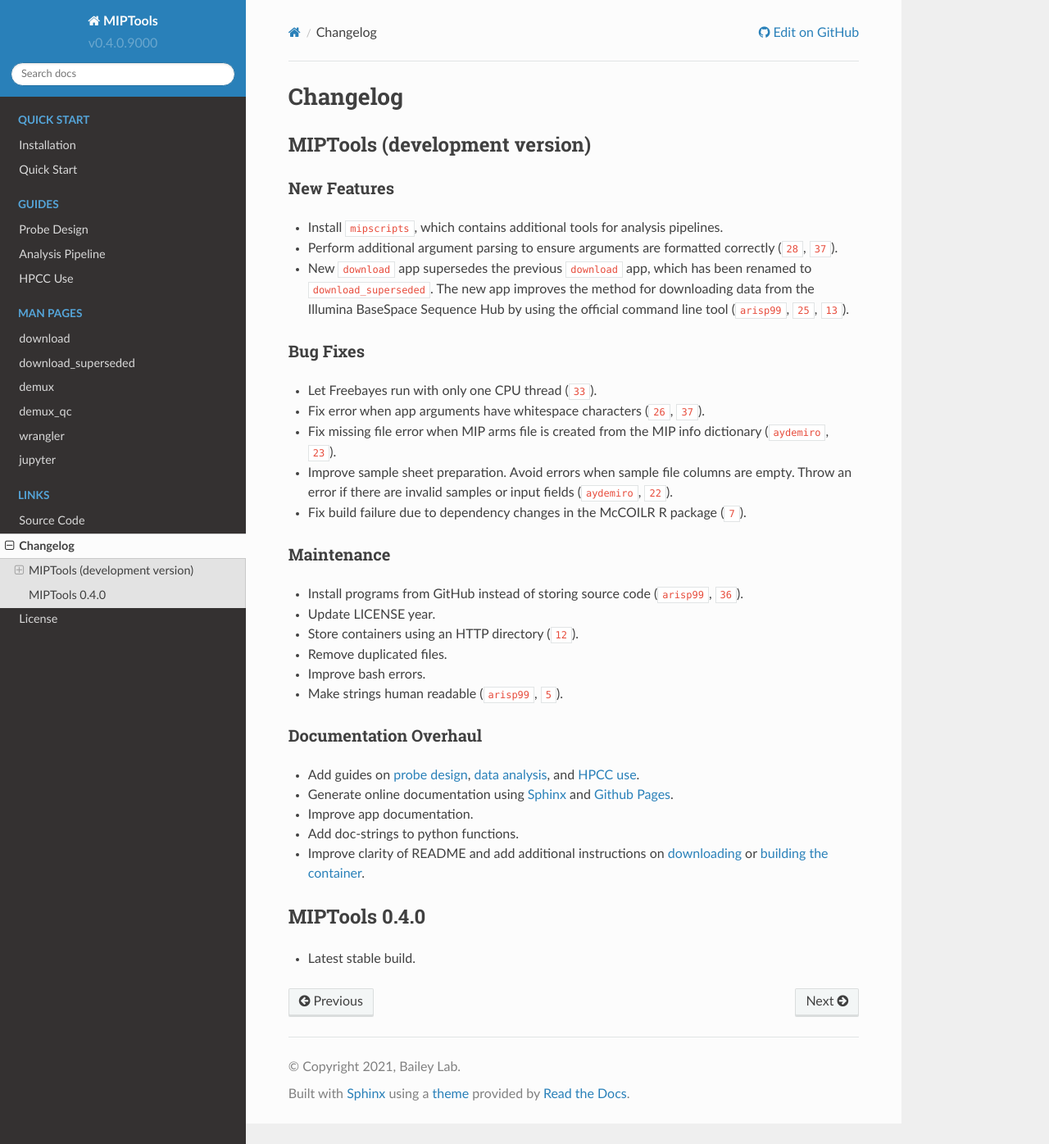
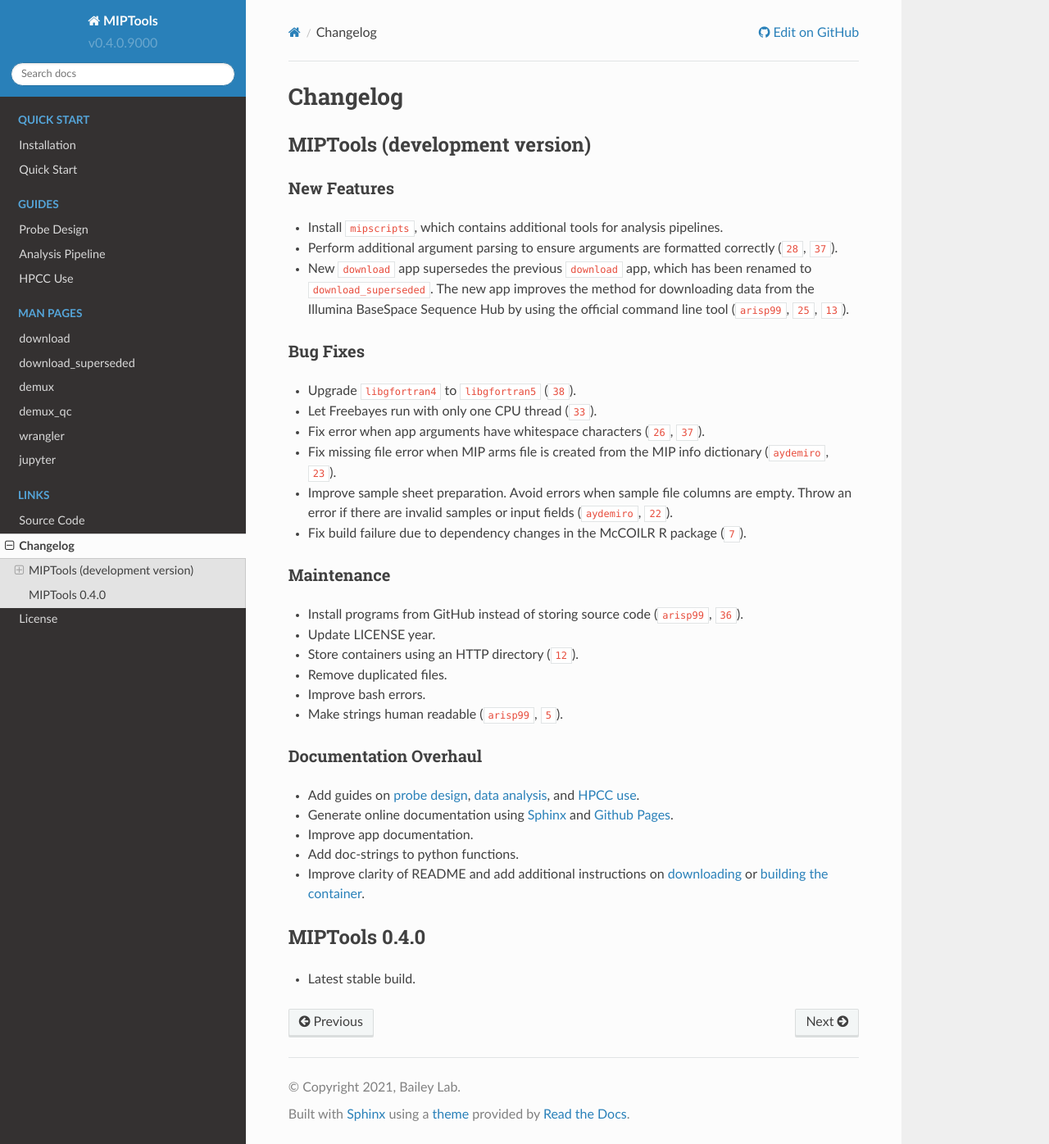
Before and after one commit to bailey-lab/MIPTools, a Sphinx documentation site: the page built from docs/CHANGELOG.rst, in a window 1280 px wide and 1396 px high. Shown: the whole window at 82% size. Built offline with Sphinx 7.4.7 and the Read the Docs theme 2.0.0, drawn with Linux system fonts in a browser that asks for light colours; cross-references to code outside the pages are shown as plain code.

Commit message:
Update changelog

```diff
--- a/docs/CHANGELOG.rst
+++ b/docs/CHANGELOG.rst
@@ -21,6 +21,7 @@ New Features
 Bug Fixes
 ---------
 
+-  Upgrade ``libgfortran4`` to ``libgfortran5`` (:github:issue:`38`).
 -  Let Freebayes run with only one CPU thread (:github:issue:`33`).
 -  Fix error when app arguments have whitespace characters (:github:issue:`26`,
    :github:issue:`37`).
```
